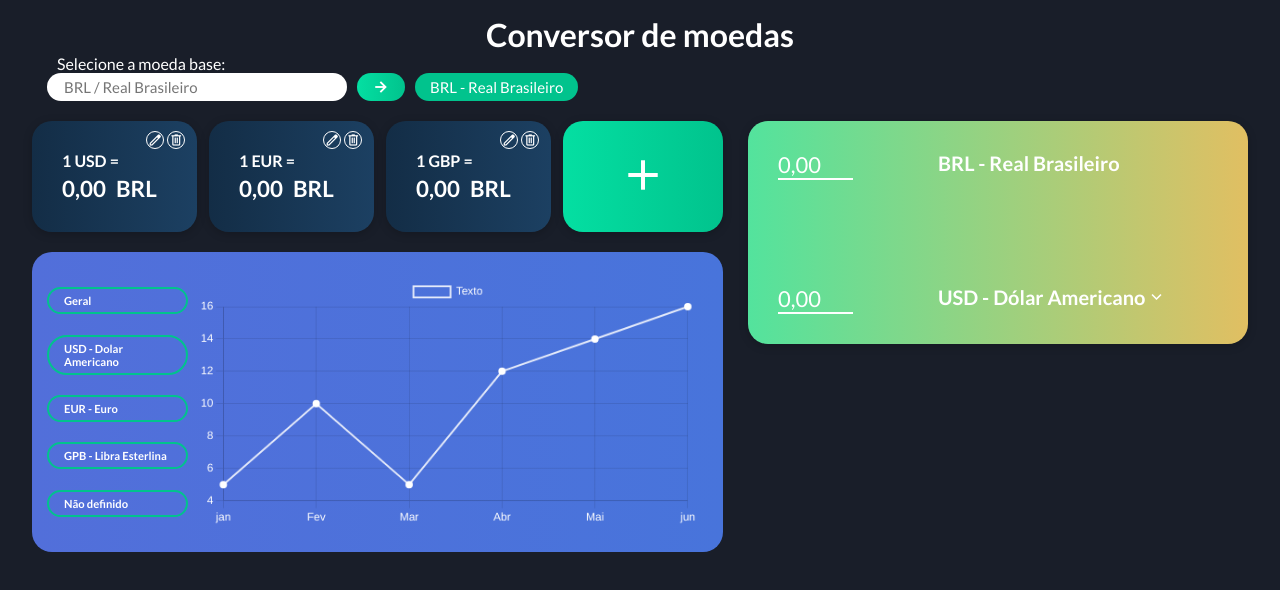
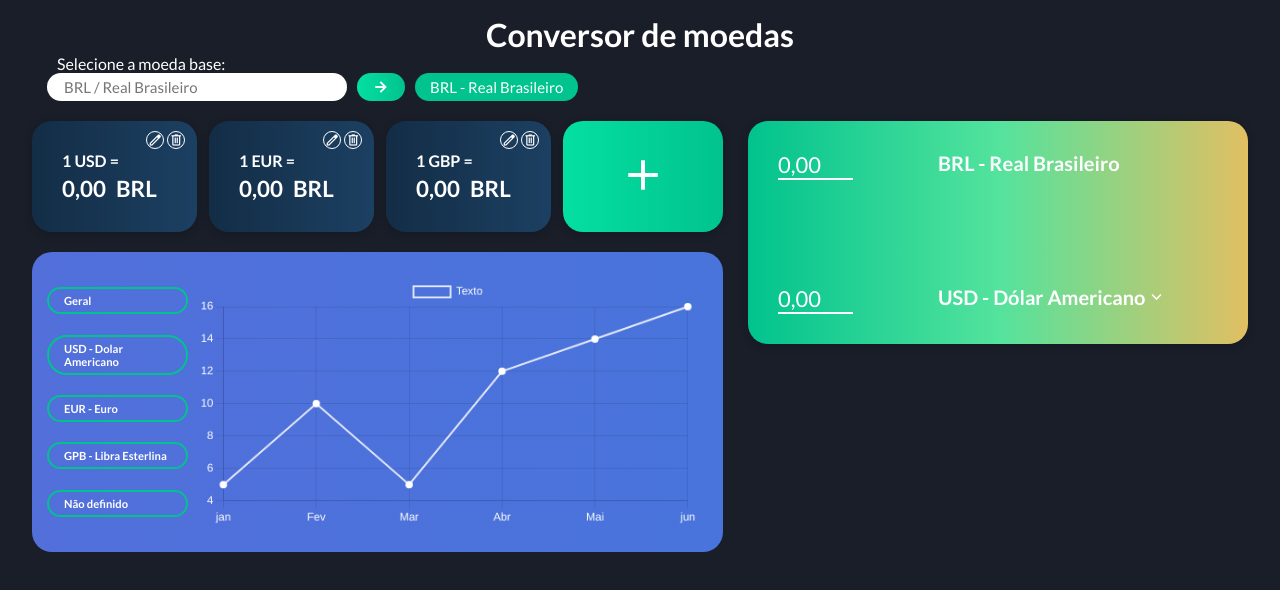
Before and after one commit to MauAnalyst/conversor-coins, a plain HTML site: page index.html in a window 1280 px wide. Drawn offline with nearby package versions, Linux system fonts and the light colour scheme; no server answers.

Commit message:
Update style.css

```diff
--- a/assets/style.css
+++ b/assets/style.css
@@ -313,7 +313,7 @@ header h1 {
     justify-content: space-evenly;
     align-items: center;
     gap: 5px;
-    background: linear-gradient(to right, #53e39d, #e1bf62);
+    background: linear-gradient(to right, #01C38D,#53e39d, #e1bf62);
     box-shadow: 0px 2px 10px rgba(0, 0, 0, 0.2);
     border-radius: 20px;
 
```
